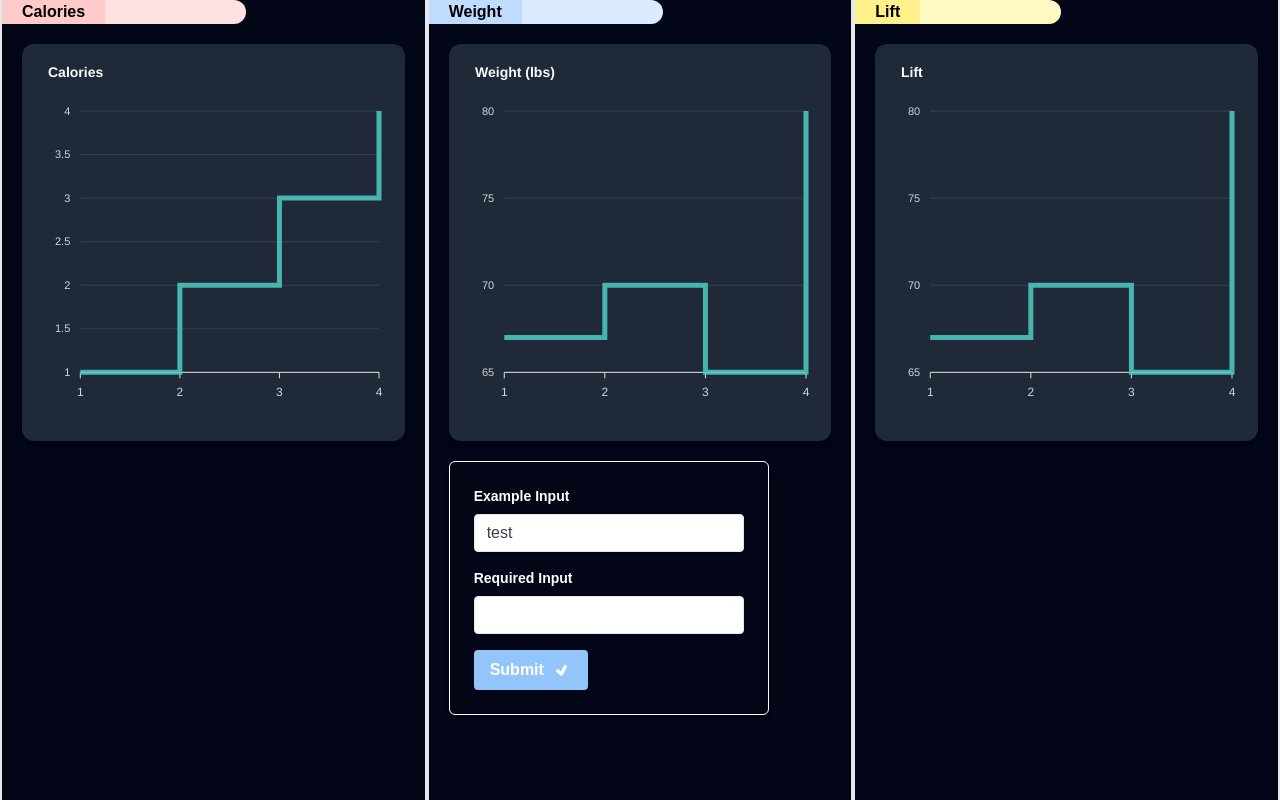
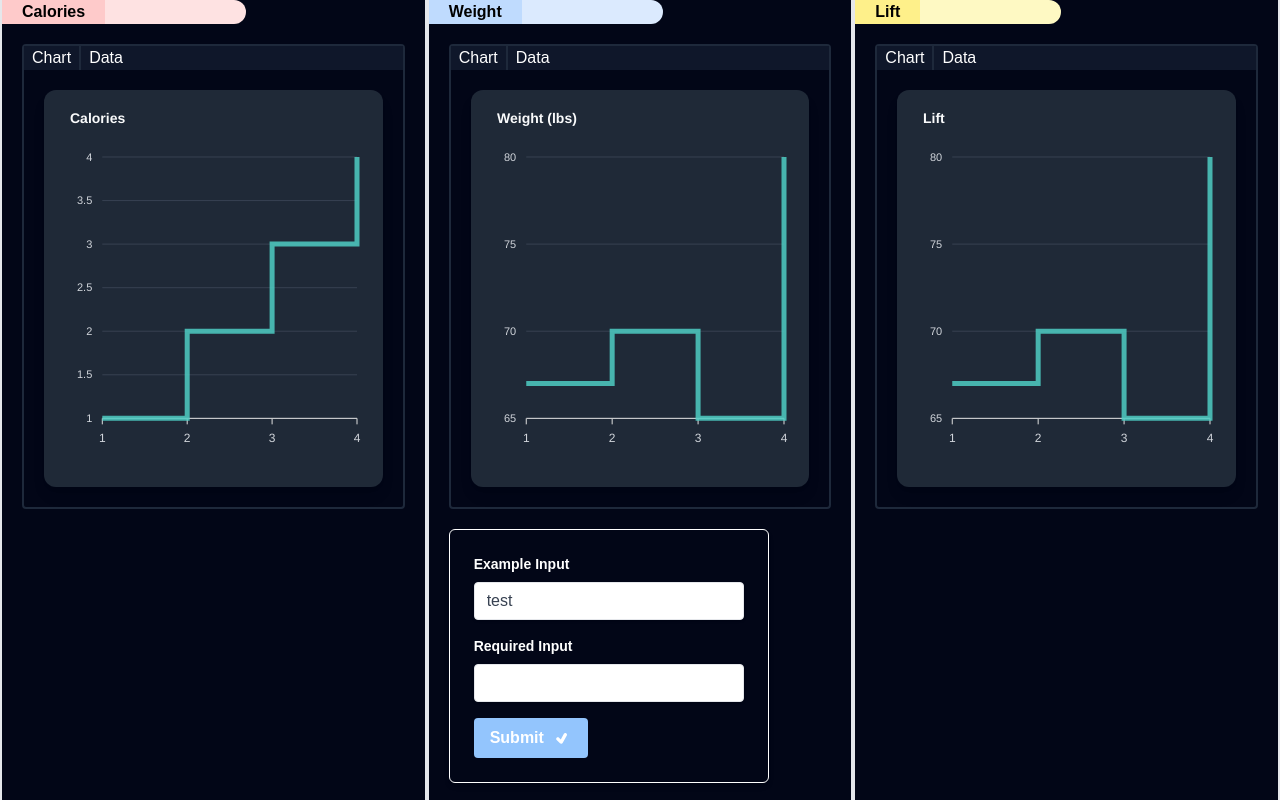
Before and after one commit to AdamsIncorporated/pump, a React app in the folder frontend/: page / in a window 1280 px wide. Built offline with nearby package versions, Linux system fonts and the light colour scheme.

Commit message:
created a basic table component

```diff
--- a/frontend/src/components/grid.tsx
+++ b/frontend/src/components/grid.tsx
@@ -1,7 +1,8 @@
-import React, { ReactNode } from "react";
+import React, { useState, ReactNode } from "react";
 import { PanelGroup, Panel, PanelResizeHandle } from "react-resizable-panels";
 import LineChart from "./lineChart";
 import Weight from "./weight/weight";
+import TableDisplay from "./table";
 
 interface DataPanelProps {
   title: string;
@@ -18,6 +19,8 @@ const DataPanel: React.FC<DataPanelProps> = ({
   chartTitle,
   children,
 }) => {
+  const [isDefaultPane, setIsDefaultPane] = useState("chart");
+
   return (
     <Panel minSize={20} className="border-x-2">
       <div className="flex">
@@ -29,7 +32,33 @@ const DataPanel: React.FC<DataPanelProps> = ({
         ></div>
       </div>
       <div className="m-5">
-        <LineChart chartTitle={chartTitle} data={data} />
+        <div className="flex-row border-2 border-slate-800 rounded">
+          <div className="flex bg-slate-900">
+            <div
+              onClick={() => {
+                setIsDefaultPane("chart");
+              }}
+              className="hover:underline hover:cursor-pointer border-r-2 border-slate-800 px-2"
+            >
+              Chart
+            </div>
+            <div
+              onClick={() => {
+                setIsDefaultPane("data");
+              }}
+              className="hover:underline hover:cursor-pointer px-2"
+            >
+              Data
+            </div>
+          </div>
+          <div className="p-5">
+            {isDefaultPane === "chart" ? (
+              <LineChart chartTitle={chartTitle} data={data} />
+            ) : (
+              <TableDisplay/>
+            )}
+          </div>
+        </div>
         {children}
       </div>
     </Panel>
--- /dev/null
+++ b/frontend/src/components/table.tsx
@@ -0,0 +1,72 @@
+import * as React from "react";
+import {
+  Table,
+  Header,
+  HeaderRow,
+  HeaderCell,
+  Body,
+  Row,
+  Cell,
+} from "@table-library/react-table-library/table";
+
+const TableDisplay = () => {
+  const list = [
+    {
+      id: "1",
+      name: "VSCode",
+      deadline: new Date(2020, 1, 17),
+      type: "SETUP",
+      isComplete: true,
+    },
+    {
+      id: "2",
+      name: "JavaScript",
+      deadline: new Date(2020, 2, 28),
+      type: "LEARN",
+      isComplete: true,
+    },
+    {
+      id: "3",
+      name: "React",
+      deadline: new Date(2020, 3, 8),
+      type: "LEARN",
+      isComplete: false,
+    },
+  ];
+  const data = { nodes: list };
+
+  return (
+    <Table data={data}>
+      {(tableList) => (
+        <>
+          <Header>
+            <HeaderRow>
+              <HeaderCell>Task</HeaderCell>
+              <HeaderCell>Deadline</HeaderCell>
+              <HeaderCell>Type</HeaderCell>
+              <HeaderCell>Complete</HeaderCell>
+            </HeaderRow>
+          </Header>
+          <Body>
+            {tableList.map((item) => (
+              <Row key={item.id} item={item}>
+                <Cell>{item.name}</Cell>
+                <Cell>
+                  {item.deadline.toLocaleDateString("en-US", {
+                    year: "numeric",
+                    month: "2-digit",
+                    day: "2-digit",
+                  })}
+                </Cell>
+                <Cell>{item.type}</Cell>
+                <Cell>{item.isComplete.toString()}</Cell>
+              </Row>
+            ))}
+          </Body>
+        </>
+      )}
+    </Table>
+  );
+};
+
+export default TableDisplay;
```
